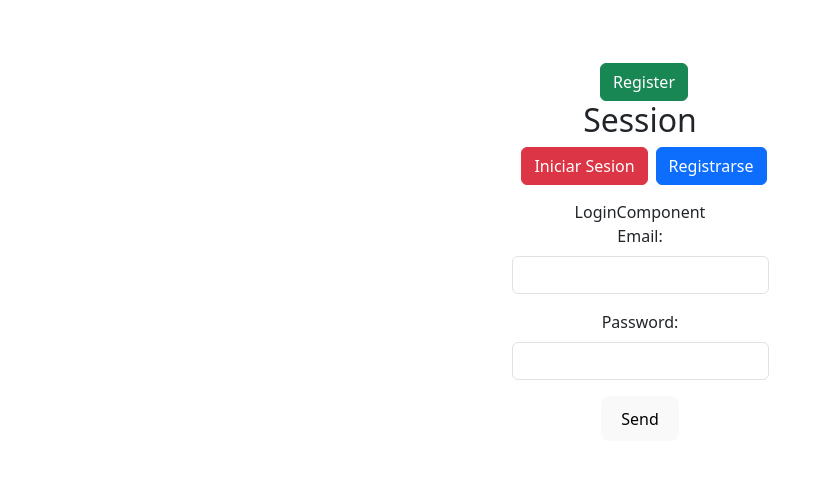
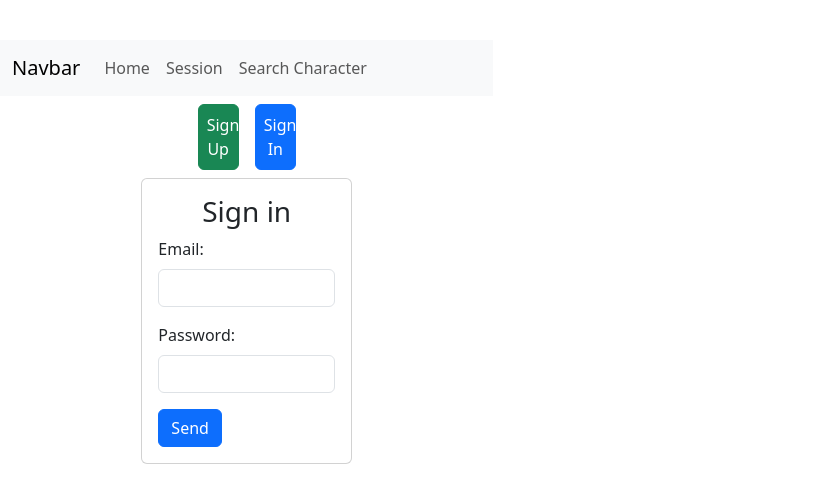
Before and after one commit to CastroFR/Bootcamp-FSJ30, a React (Vite) app in the folder REACT/peticiones-app/: page /session in a window 1280 px wide. Shown: the part 148-650 px from the top of the page, without its empty margins (0-819 px from the left). Built offline with nearby package versions, Linux system fonts and the light colour scheme; no server answers.

Commit message:
CLASE 02/09/25 - Resolución de Reto y Props Opcional y SearchCharacter|Mejora de vista con botones

```diff
--- a/REACT/peticiones-app/src/App.jsx
+++ b/REACT/peticiones-app/src/App.jsx
@@ -1,8 +1,9 @@
-import './App.css'
 import { ListCharacters } from './views/listCharacters/ListCharacters';
 import { FavoritesDataProvider } from './contexts/FavoritesContext';
 import { BrowserRouter, Routes, Route, Link } from 'react-router';
 import { SessionView } from './views/session/SessionView';
+import { Navbar } from './components/Navbar'
+import { SearchCharacter } from './views/searchCharacter/SearchCharacter'
 
 // Asincronismo -> Manejar código que tarda en completarse como solicitudes a un servidor o lecturas de archivos, sin bloquear el resto del programa.
 // Promesa -> La esperanza de una posible respuesta a eso que va a tardar
@@ -14,11 +15,14 @@ function App() {
       <FavoritesDataProvider>
         {/* Activamos React Router */}
         <BrowserRouter>
-        <Link to="/session" className='btn btn-success ms-2'>Register</Link>
-          <Routes>
-            <Route path='/' element={<ListCharacters />} />
-            <Route path='/session' element={<SessionView/>}/>
-          </Routes>
+          <Navbar />
+          <main className='container'>
+            <Routes>
+              <Route path='/' element={<ListCharacters />} />
+              <Route path='/session' element={<SessionView />} />
+              <Route path='/search-character' element={<SearchCharacter />} />
+            </Routes>
+          </main>
         </BrowserRouter>
       </FavoritesDataProvider>
     </>
--- a/REACT/peticiones-app/src/components/CardCharacter.jsx
+++ b/REACT/peticiones-app/src/components/CardCharacter.jsx
@@ -1,5 +1,5 @@
 
-export const CardCharacter = ({ id, name, image, status, listFavorites, changeFavorites }) => {
+export const CardCharacter = ({ id, name, image, status, listFavorites = null, changeFavorites }) => {
 
     /* Parte lógica para poder utilizar la lista de favoritos */
 
@@ -10,14 +10,14 @@ export const CardCharacter = ({ id, name, image, status, listFavorites, changeFa
         // Esta se da con callback -> arrayAnterior => [...arrayAnterior]
         // [...arrayAnterior] ... SpreadOperator, los 3 puntitos le dicen que saque lo que ya estaba
         // en el array anterior y lo guarde (los 3 puntos extrae = clave y valor)
-        changeFavorites( prevArray => [...prevArray, {id,name,image,status}] )
+        changeFavorites(prevArray => [...prevArray, { id, name, image, status }])
         //changeFavorites({ id, name, image, status })
 
     }
 
     const handleDeleteToFavorites = () => {
         // Usaremos el metodo mas usado => filter, para eliminar favoritos repetidos
-        changeFavorites(listFavorites.filter( (favorite) => favorite.id !== id));
+        changeFavorites(listFavorites.filter((favorite) => favorite.id !== id));
 
     }
 
@@ -28,18 +28,19 @@ export const CardCharacter = ({ id, name, image, status, listFavorites, changeFa
     //console.log(listFavorites);
     return (
         <div>
-            <div className="card" style={{ height: '28rem' }}>
+            <div className="card mt-4 mb-2" style={{ height: '40vh' }}>
                 <img src={image} className="card-img-top" alt="image-character" />
                 <div className="card-body">
                     <h5 className="card-title">{name}</h5>
                     <p className="card-text">{status}</p>
 
-                    {findCharacterInFavorites() ? <button className="btn btn-danger" onClick={handleDeleteToFavorites}>Delete to Favorities</button>
-                    : <button className="btn btn-primary" onClick={handleAddToFavorites}>Add to Favorities</button>
-                    }
+                    {listFavorites ? findCharacterInFavorites() ? <button className="btn btn-danger" onClick={handleDeleteToFavorites} >Delete to Favorites</button>
+                        : <button className="btn btn-primary" onClick={handleAddToFavorites} >Add to Favorites</button>
+                        : null}
 
                 </div>
             </div>
+
         </div>
     )
 }
--- /dev/null
+++ b/REACT/peticiones-app/src/components/Navbar.jsx
@@ -0,0 +1,30 @@
+import { Link } from "react-router"
+
+export const Navbar = () => {
+    return (
+        <>
+            <nav className="navbar navbar-expand-lg bg-body-tertiary">
+                <div className="container-fluid">
+                    <a className="navbar-brand" href="#">Navbar</a>
+                    <button className="navbar-toggler" type="button" data-bs-toggle="collapse" data-bs-target="#navbarNav" aria-controls="navbarNav" aria-expanded="false" aria-label="Toggle navigation">
+                        <span className="navbar-toggler-icon"></span>
+                    </button>
+                    <div className="collapse navbar-collapse" id="navbarNav">
+                        <ul className="navbar-nav">
+                            <li className="nav-item">
+                                <Link to="/" className="nav-link" >Home</Link>
+                            </li>
+                            <li className="nav-item">
+                                <Link to="/session" className="nav-link" >Session</Link>
+                            </li>
+                            <li className="nav-item">
+                                <Link to="/search-character" className="nav-link" >Search Character</Link>
+                            </li>
+
+                        </ul>
+                    </div>
+                </div>
+            </nav>
+        </>
+    )
+}
--- /dev/null
+++ b/REACT/peticiones-app/src/views/searchCharacter/SearchCharacter.jsx
@@ -0,0 +1,53 @@
+import { useForm } from "react-hook-form"
+import { useState } from "react"
+import { CardCharacter } from "../../components/CardCharacter"
+const API_URL = "https://rickandmortyapi.com/api/character/?name="
+
+export const SearchCharacter = () => {
+    const {register, handleSubmit} = useForm()
+    const [character,setCharacter] = useState({
+        name: ""
+    })
+
+    const onSubmitForm = (data) => {
+        console.log(data);
+        console.log(`${API_URL}${data.name}`);
+        //console.log(API_URL+data.name);
+
+        fetch(`${API_URL}${data.name}`)
+        .then(response => response.json())
+        .then(character => {
+            console.log(character.results[0]);
+            setCharacter(character.results[0])
+        })
+    }
+
+  return (
+    <div >
+        <section className="row justify-content-center">
+        <h3 className="text-center">Search a character from Rick and Morty </h3>
+        <div className="card col-6">
+        <section className="card-body">
+            <form className="form-group" onSubmit={handleSubmit(onSubmitForm)}>
+                <label className="form-label">Name of character</label>
+                <input className="form-control" type="text" placeholder="Search Character" {...register('name')}/>
+                <button className="btn btn-primary mt-2">Search</button>
+            </form>
+        </section>
+        </div>
+        </section>
+
+        { character.name === "" ? null :
+        <section className="row justify-content-center">
+        <div className="col-md-6 col-sm-12">
+        <CardCharacter
+            id={character.id}
+          name={character.name}
+          image={character.image}
+          status={character.status}
+         />
+         </div>
+         </section>}
+    </div>
+  )
+}
--- a/REACT/peticiones-app/src/views/session/SessionView.jsx
+++ b/REACT/peticiones-app/src/views/session/SessionView.jsx
@@ -3,6 +3,22 @@ import { useState } from 'react';
 import { LoginComponent } from './components/LoginComponent';
 import { RegisterComponent } from './components/RegisterComponent';
 
+// FORMA VISTA EN CLASE DE RESOLVER EL RETO
+export const SessionView = () => {
+  const [typeForm, setTypeForm] = useState('login');
+
+  return (
+    <div className="row justify-content-center">
+    <button className="btn btn-success col-1 m-2 p-2" onClick={() => {setTypeForm('register')}} >Sign Up</button>
+    <button className="btn btn-primary col-1 m-2 p-2" onClick={()=>(setTypeForm('login'))}>Sign In</button>
+
+    { typeForm === 'login' ?   <LoginComponent /> :  <RegisterComponent />}
+    </div>
+  )
+}
+
+// FORMA EN LA QUE YO LO RESOLVÍ
+/*
 export const SessionView = () => {
   const [vistaComponent, setvistaComponent] = useState('login');
 
@@ -17,7 +33,7 @@ export const SessionView = () => {
       </div>
     </div>
   )
-}
+} */
 
 // RETO RESUELTO
 // Mostrar por medio de un boton, el componente que corresponda. Y no los dos a la vez.
--- a/REACT/peticiones-app/src/views/session/components/LoginComponent.jsx
+++ b/REACT/peticiones-app/src/views/session/components/LoginComponent.jsx
@@ -34,16 +34,23 @@ export const LoginComponent = () => {
     }
 
     return (
-        <section>LoginComponent
-            <form onSubmit={handleSubmit(onSubmitForm)}>
-                <label className="form-label">Email: </label>
-                <input type="email" className="form-control" name="input_email" {...register('email')} />
-                <p className="text-danger">{errors.email && errors.email.message}</p>
-                <label className="form-label">Password: </label>
-                <input type="password" className="form-control" name="input_password" {...register('password')} />
-                <p className="text-danger">{errors.password && errors.password.message}</p>
-                <button type="submit">Send</button>
-            </form>
+        <section className="row justify-content-center">
+            <div className="col-6">
+                <div className="card">
+                    <div className="card-body">
+                        <h3 className="card-title text-center">Sign in</h3>
+                        <form onSubmit={handleSubmit(onSubmitForm)}>
+                            <label className="form-label" >Email: </label>
+                            <input type="email" className="form-control" name="input_email" {...register('email')} />
+                            <p className='text-danger'>{errors.email && errors.email.message}</p>
+                            <label className="form-label">Password: </label>
+                            <input type="password" className="form-control" name="input_password" {...register('password')} />
+                            <p className='text-danger'>{errors.password && errors.password.message}</p>
+                            <button type="submit" className="btn btn-primary">Send</button>
+                        </form>
+                    </div>
+                </div>
+            </div>
         </section>
     )
 }
--- a/REACT/peticiones-app/src/views/session/components/RegisterComponent.jsx
+++ b/REACT/peticiones-app/src/views/session/components/RegisterComponent.jsx
@@ -47,16 +47,16 @@ const schema = yuup.object({
     // este objeto recibe todos los valores a manipular con el registro
     email: yuup.string().email("Please enter a correct format: email@email.com").required(),
     password: yuup.string().required().min(8, "Please enter a min 8 char")
-        .matches(/[A-Z]/,'Please enter a 1 char in Mayus')
-        .matches(/[a-z]/,'Please enter a 1 char in Minus')
-        .matches(/[0-9]/,'Please enter a 1 Number')
-        .matches(/[!@%$*?_:<>-]/,'Please enter a 1 special char'), // el - guion medio no se coloca al medio de los caracteres, por que no lo tomará
-    confirm_password: yuup.string().oneOf([yuup.ref("password"),null],'Check our password') // el oneOf indica que se referencie con lo que esta dentro de las comillas
+        .matches(/[A-Z]/, 'Please enter a 1 char in Mayus')
+        .matches(/[a-z]/, 'Please enter a 1 char in Minus')
+        .matches(/[0-9]/, 'Please enter a 1 Number')
+        .matches(/[!@%$*?_:<>-]/, 'Please enter a 1 special char'), // el - guion medio no se coloca al medio de los caracteres, por que no lo tomará
+    confirm_password: yuup.string().oneOf([yuup.ref("password"), null], 'Check our password') // el oneOf indica que se referencie con lo que esta dentro de las comillas
 
 })
 
 export const RegisterComponent = () => {
-    const { register, handleSubmit,formState:{errors} } = useForm({
+    const { register, handleSubmit, formState: { errors } } = useForm({
         resolver: yupResolver(schema) // asi activamos la vaidacion con el yupResolver
 
     })
@@ -87,19 +87,19 @@ export const RegisterComponent = () => {
     }
 
     return (
-        <div>Register Component
+        <div>Register
 
             <form onSubmit={handleSubmit(onSubmitForm)}>
-                <label className="form-label">Email:</label>
+                <label className="form-label" >Email: </label>
                 <input type="email" className="form-control" name="input_email" {...register('email')} />
-                <p className="text-danger">{errors.email && errors.email.message}</p>
-                <label className="form-label">Password</label>
+                <p className='text-danger'>{errors.email && errors.email.message}</p>
+                <label className="form-label">Password: </label>
                 <input type="password" className="form-control" name="input_password" {...register('password')} />
-                 <p className="text-danger">{errors.password && errors.password.message}</p>
-                <label className="form-label">Confirm Password</label>
+                <p className='text-danger'>{errors.password && errors.password.message}</p>
+                <label className="form-label">Confirm Password: </label>
                 <input type="password" className="form-control" {...register('confirm_password')} />
-                 <p className="text-danger">{errors.confirm_password && errors.confirm_password.message}</p>
-                <button type="submit">Send</button>
+                <p className='text-danger'>{errors.confirm_password && errors.confirm_password.message}</p>
+                <button type="submit" className='btn btn-success'>Send</button>
             </form>
         </div>
     )
```
